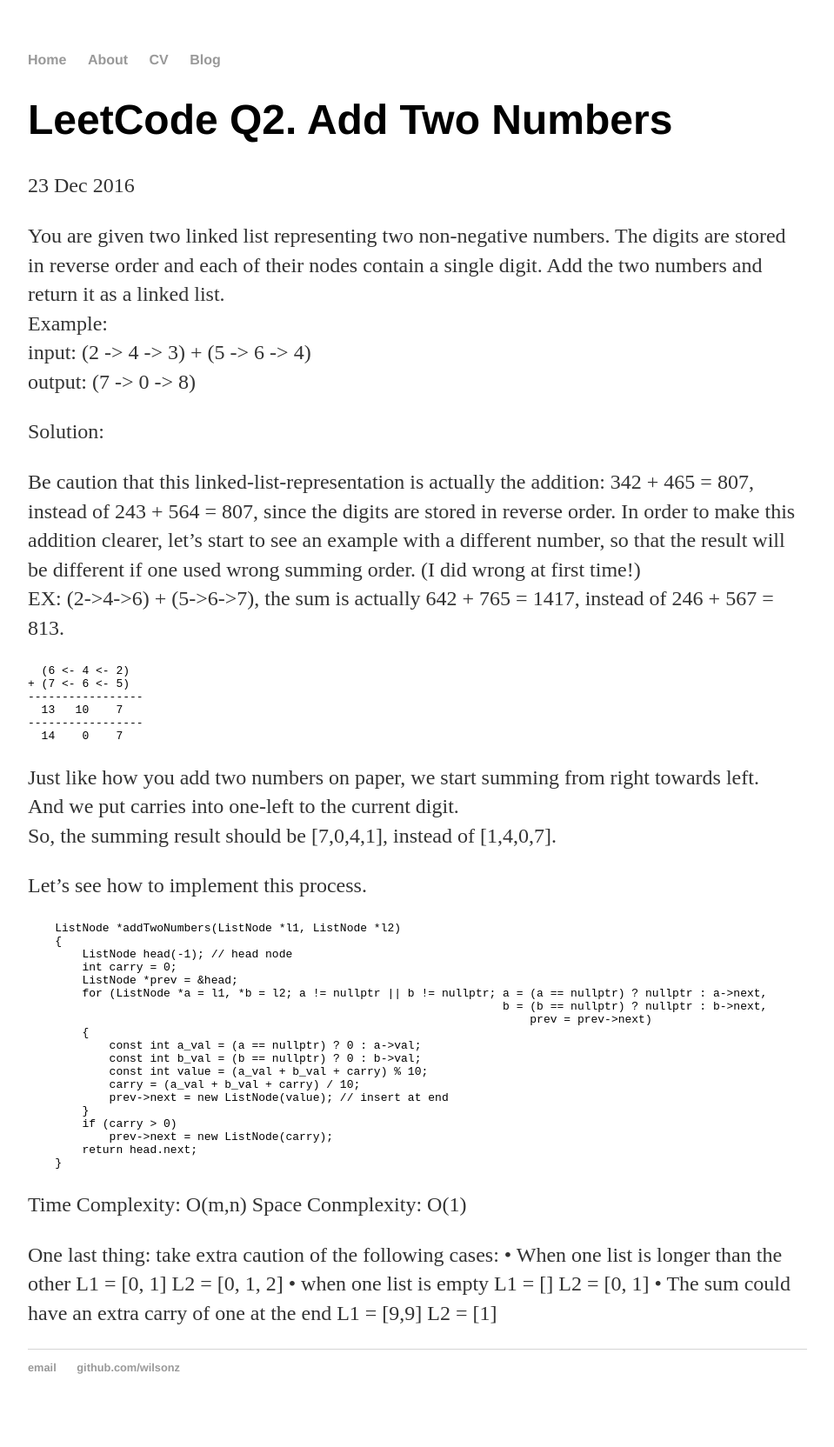
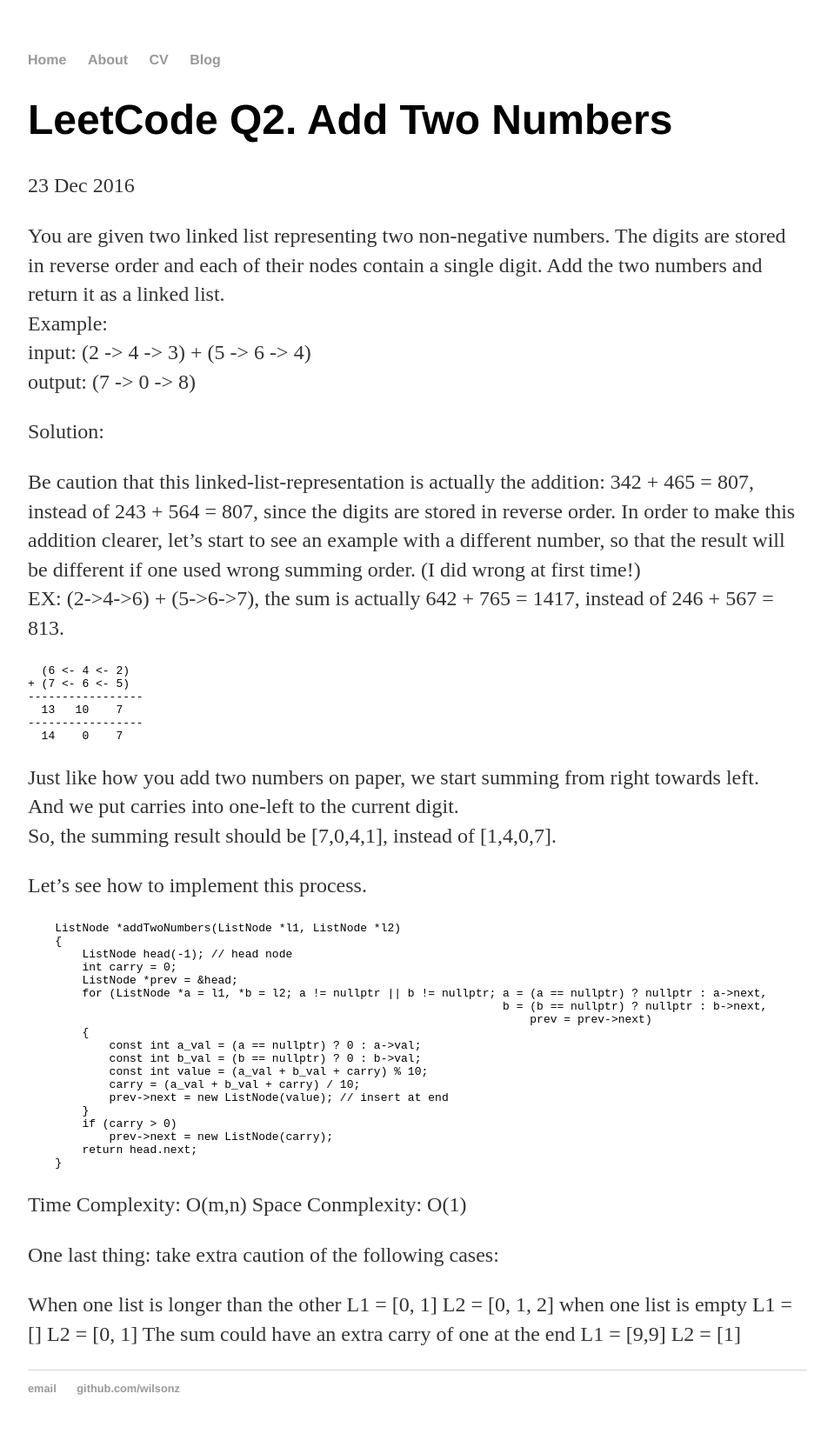
Before and after one commit to wilsonz/wilsonz.github.io, a Jekyll site: the page built from _posts/2016-12-23-LeetCode-Q2.-Add-2-Numbers.md, in a window 1280 px wide. Shown: the whole page at 87% size, without its empty margins (160-1119 px from the left). Built offline with Jekyll 4.4.1, drawn with Linux system fonts in a browser that asks for light colours; before the commit the page ends 1640 px from its top, so only the background shows below that.

```diff
--- a/_posts/2016-12-23-LeetCode-Q2.-Add-2-Numbers.md
+++ b/_posts/2016-12-23-LeetCode-Q2.-Add-2-Numbers.md
@@ -50,9 +50,10 @@ Time Complexity:   O(m,n)
 Space Conmplexity: O(1)
 
 One last thing: take extra caution of the following cases:
-•	When one list is longer than the other
-	L1 = [0, 1]		L2 = [0, 1, 2]
-•	when one list is empty
-	L1 = []			L2 = [0, 1]
-•	The sum could have an extra carry of one at the end
-	L1 = [9,9]		L2 = [1]
+
+When one list is longer than the other
+	L1 = [0, 1]	L2 = [0, 1, 2]
+when one list is empty
+	L1 = []		L2 = [0, 1]
+The sum could have an extra carry of one at the end
+	L1 = [9,9]	L2 = [1]
```
